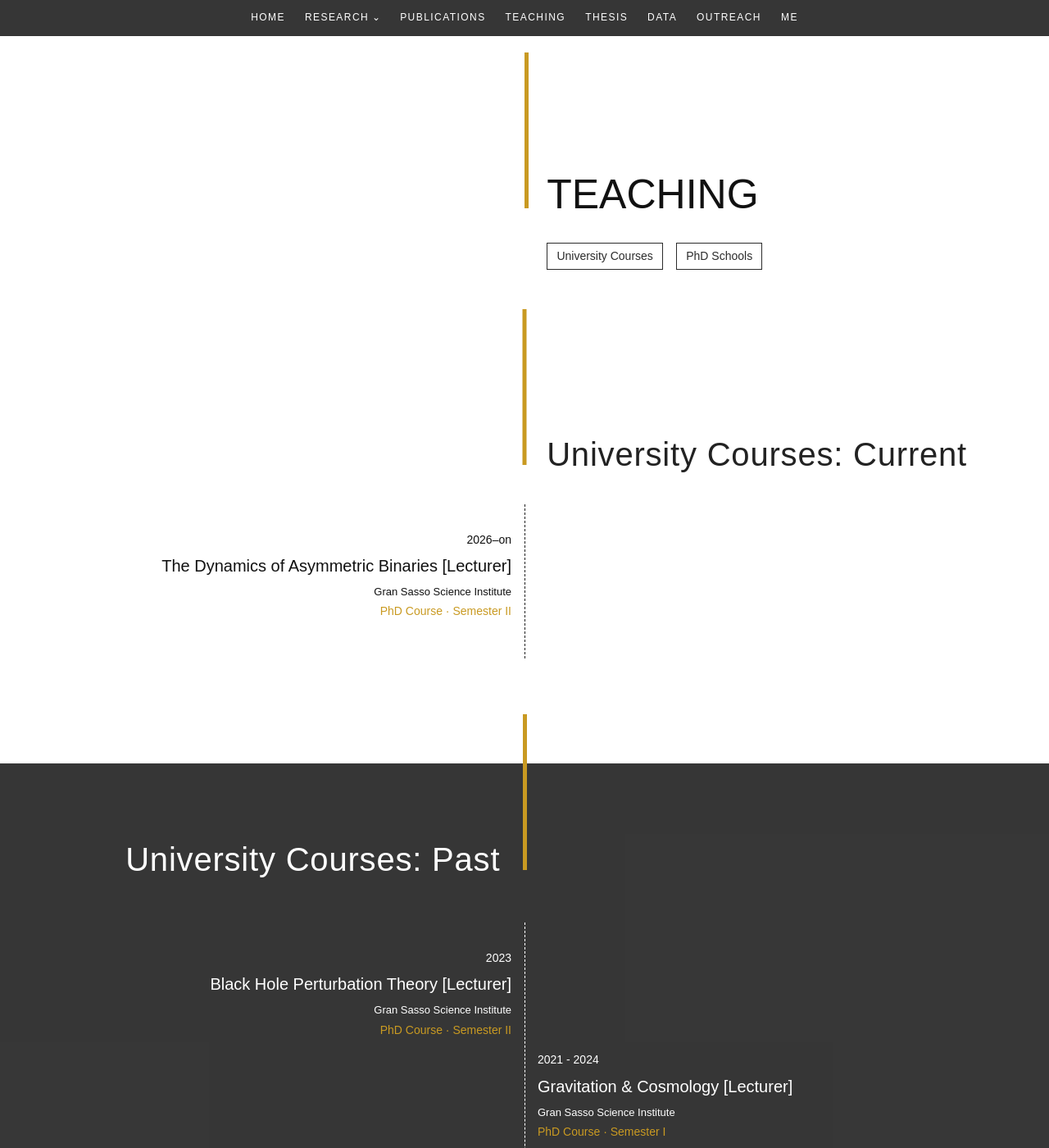
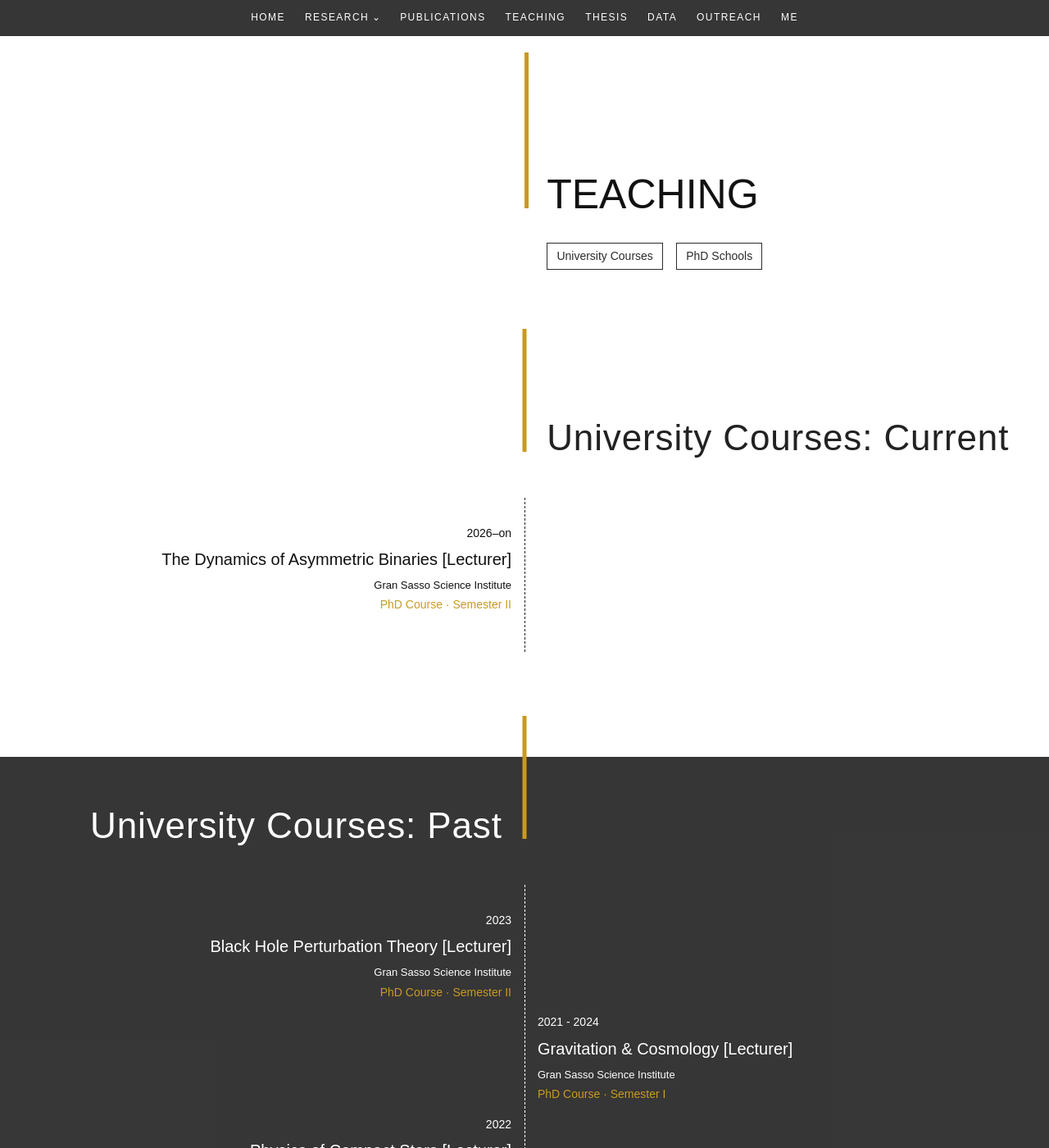
Before and after one commit to masellia/andreamaselli.github.io, a Jekyll site: the page built from pages/teaching.md, in a window 1280 px wide and 1400 px high. Shown: the whole window at 82% size. Built offline with Jekyll 4.4.1, drawn with Linux system fonts in a browser that asks for light colours; some web fonts are replaced.

Commit message:
updated teacuing page to make it uniform with talks

```diff
--- a/assets/css/main.css
+++ b/assets/css/main.css
@@ -929,7 +929,7 @@
 .teaching-jump-links {
   margin-left: calc(50% + 1.7rem);
   margin-top: -2rem;
-  margin-bottom: 3rem;
+  margin-bottom: 4.5rem;
 
   display: flex;
   gap: 1rem;
@@ -961,15 +961,15 @@
 .teaching-section-header {
   position: relative;
   width: 100%;
-  height: 190px;
-  margin-bottom: 3rem;
+  height: 150px;
+  margin-bottom: 3.5rem;
 }
 
 .teaching-section-line {
   position: absolute;
   left: 50%;
   width: 5px;
-  height: 190px;
+  height: 150px;
   background: var(--accent);
   transform: translateX(-50%);
 }
@@ -977,10 +977,10 @@
 .teaching-section-title {
   position: absolute;
   left: calc(50% + 1.7rem);
-  bottom: -8px;
-
-  font-family: "DINBoldCond", sans-serif;
-  font-size: 40px;
+  bottom: -7px;
+
+  font-family: "DINBoldCond", sans-serif;
+  font-size: 44px;
   font-weight: 400;
   line-height: 1.05;
   letter-spacing: 0.02em;
@@ -1079,37 +1079,38 @@
 }
 
 .past-courses-header {
+  position: relative;
   width: 100%;
-  display: flex;
-  justify-content: flex-end;
-  align-items: flex-end;
-  margin-bottom: 4rem;
-  padding-right: calc(50% - 2.5px);
+  height: 150px;
+  margin-bottom: 0.375rem;
+  transform: translateY(-50px);
 }
 
 .past-courses-title {
-  margin-right: 1.7rem;
-  font-family: "DINBoldCond", sans-serif;
-  font-size: 40px;
+  position: absolute;
+  right: calc(50% + 1.7rem);
+  bottom: -7px;
+  font-family: "DINBoldCond", sans-serif;
+  font-size: 44px;
   font-weight: 400;
   line-height: 1.05;
   letter-spacing: 0.02em;
   color: white;
   text-align: right;
-  position: relative;
-  top: 8px;
 }
 
 .past-courses-line {
+  position: absolute;
+  left: 50%;
   width: 5px;
-  height: 190px;
+  height: 150px;
   background: var(--accent);
-  margin-top: -60px;
+  transform: translateX(-50%);
 }
 
 .past-teaching-timeline {
   margin-bottom: 0;
-  padding-bottom: 4rem;
+  padding-bottom: 6rem;
 }
 
 .past-teaching-timeline::before {
@@ -1136,33 +1137,33 @@
 
 .phd-schools-section {
   background: #ffffff;
-  padding: 4rem 0 4rem;
+  padding: 7rem 0 4rem;
   margin-top: 0;
 }
 
 .phd-schools-header {
   position: relative;
   width: 100%;
-  height: 190px;
-  margin-bottom: 4rem;
+  height: 150px;
+  margin-bottom: 3.5rem;
 }
 
 .phd-schools-line {
   position: absolute;
   left: 50%;
   width: 5px;
-  height: 190px;
+  height: 150px;
   background: var(--accent);
   transform: translateX(-50%);
 }
 
 .phd-schools-title {
   position: absolute;
-  left: calc(50% + 20px);
-  bottom: -8px;
-
-  font-family: "DINBoldCond", sans-serif;
-  font-size: 40px;
+  left: calc(50% + 1.7rem);
+  bottom: -7px;
+
+  font-family: "DINBoldCond", sans-serif;
+  font-size: 44px;
   font-weight: 400;
   line-height: 1.05;
   letter-spacing: 0.02em;
@@ -1197,6 +1198,13 @@
     margin-left: 7vw;
     margin-right: 7vw;
     flex-wrap: wrap;
+  }
+
+  .teaching-section-title,
+  .past-courses-title,
+  .phd-schools-title {
+    width: calc(50% - 1.7rem);
+    font-size: 36px;
   }
 
   .teaching-timeline::before {
@@ -1487,7 +1495,7 @@
 .talks-jump-links {
   display: flex;
   gap: 1rem;
-  margin: -2rem 0 3.5rem calc(50% + 1.7rem);
+  margin: -2rem 0 4.5rem calc(50% + 1.7rem);
 }
 
 .talks-jump-links a {
@@ -1517,7 +1525,7 @@
 }
 
 #invited {
-  padding-bottom: 7rem;
+  padding-bottom: 8rem;
 }
 
 .talks-section-header {
@@ -1658,7 +1666,7 @@
 }
 
 .talks-map-section {
-  padding: 6rem 7vw;
+  padding: 7rem 7vw 6rem;
   background: white;
 }
 
@@ -1730,7 +1738,7 @@
   }
 
   .talks-map-section {
-    padding-top: 5rem;
+    padding-top: 6rem;
   }
 
   .talks-map-header h2 {
```
